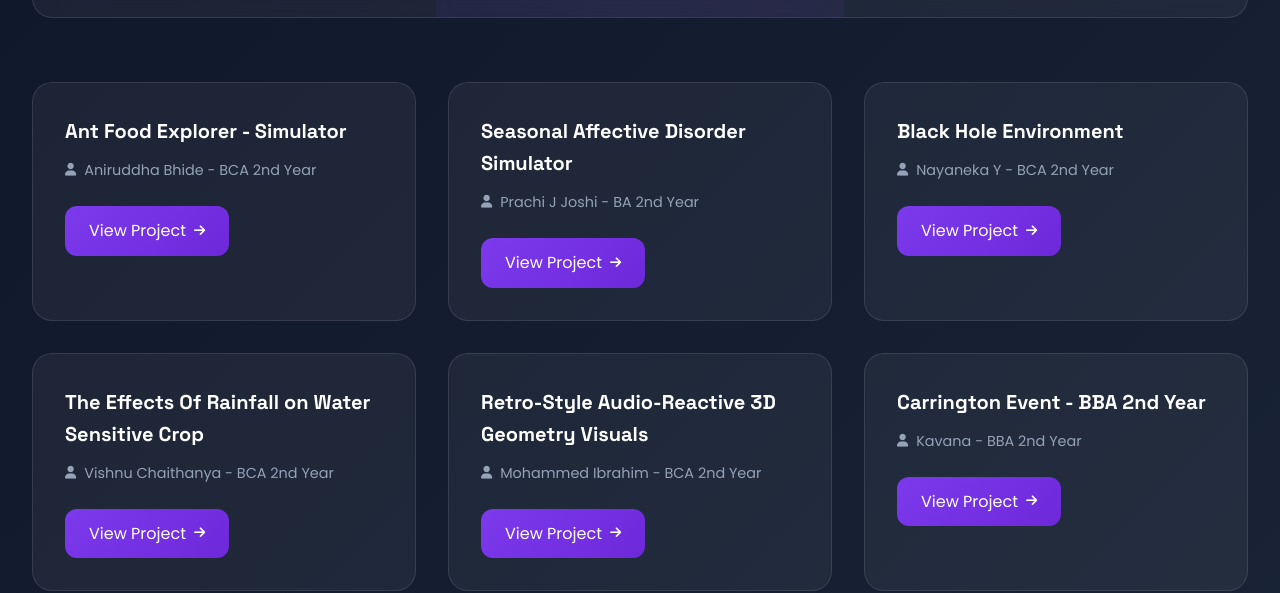
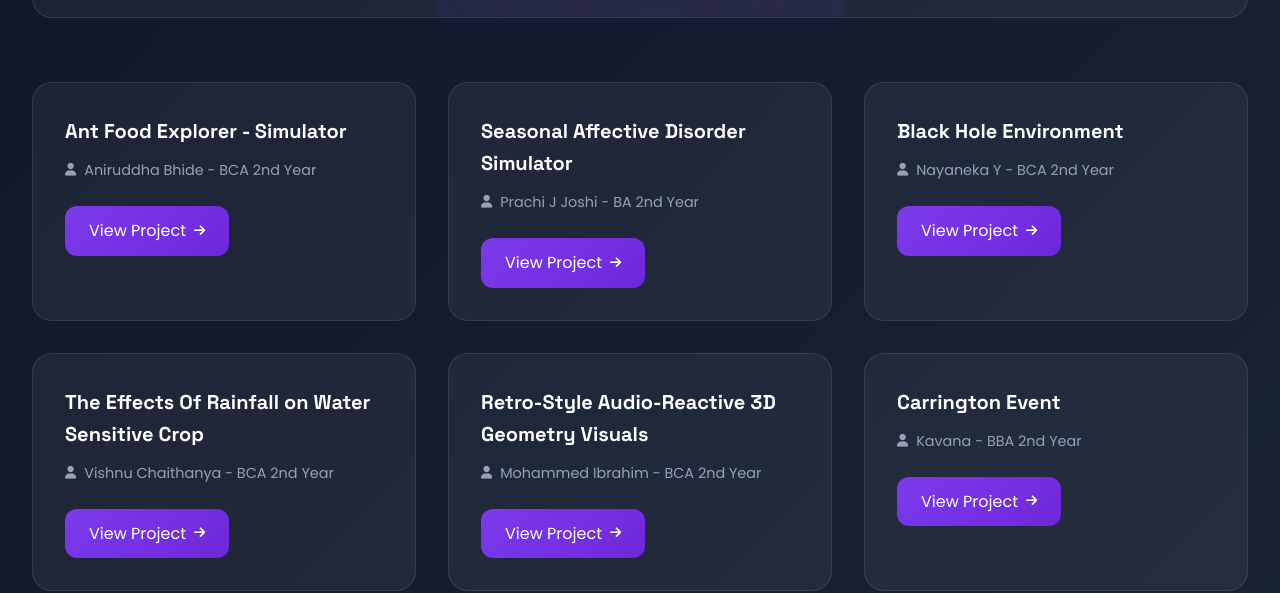
Before and after one commit to ANIMANxd/creative-coding-projects, a plain HTML site: page index.html in a window 1280 px wide. Shown: the part 220-813 px from the top of the page. Drawn offline with Linux system fonts and the light colour scheme.

Commit message:
update index.html

```diff
--- a/index.html
+++ b/index.html
@@ -57,7 +57,7 @@
 
             <div class="project-card">
                 <div class="project-info">
-                    <h2 class="project-title">Carrington Event - BBA 2nd Year</h2>
+                    <h2 class="project-title">Carrington Event </h2>
                     <p class="student-name">Kavana - BBA 2nd Year</p>
                     <a href="projects/kavana.html" class="view-project">View Project</a>
                 </div>
```
